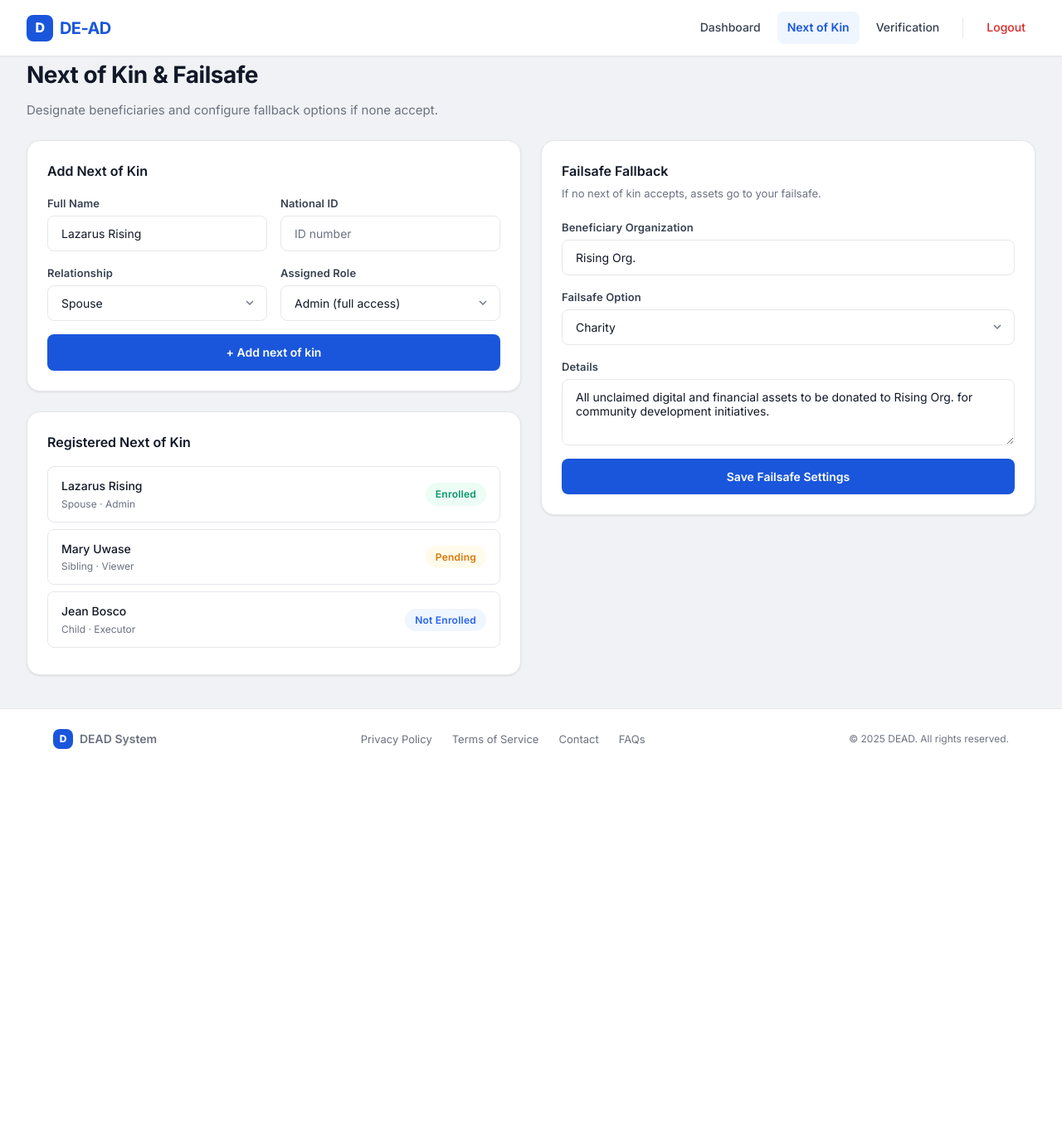
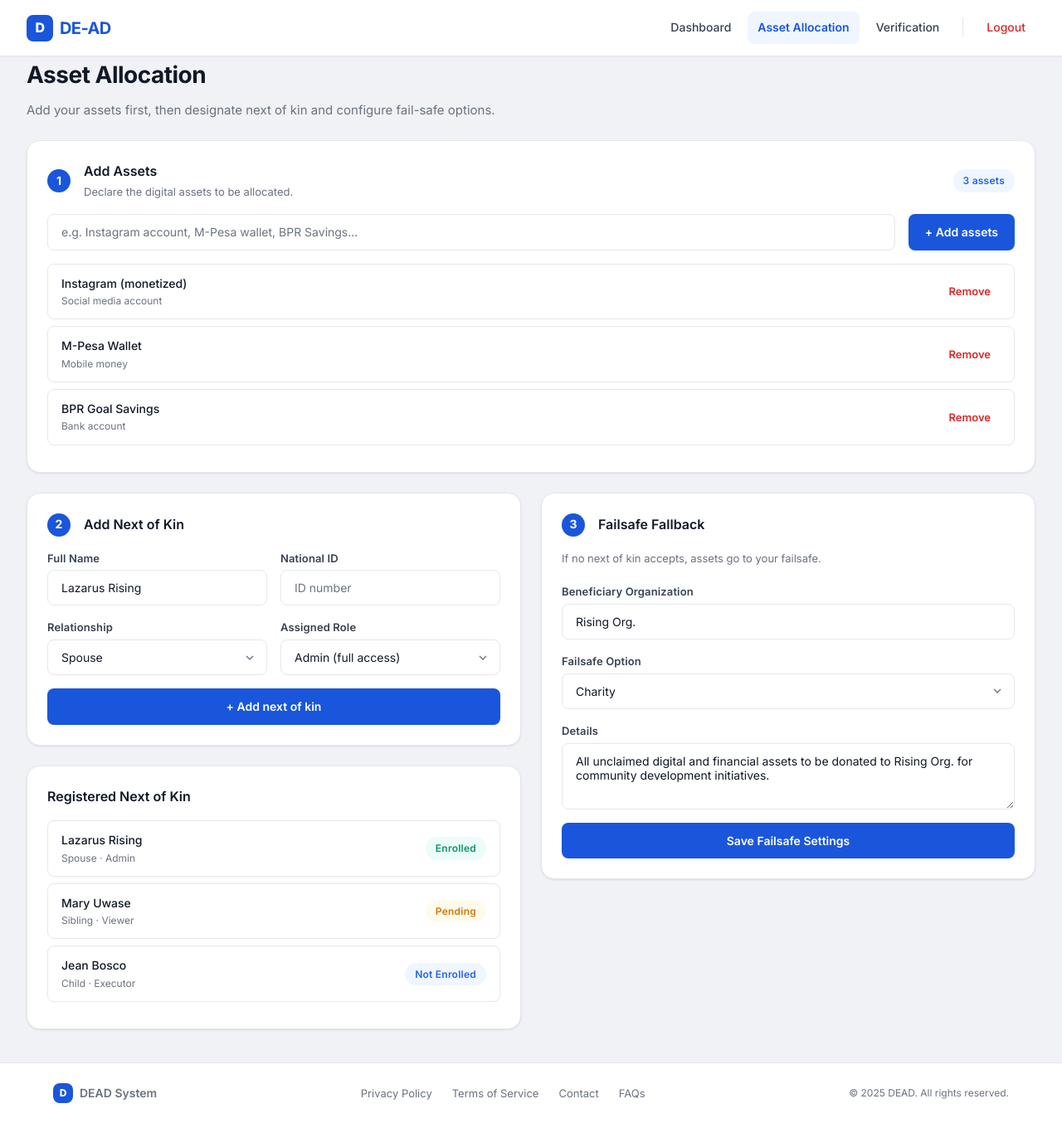
Before and after one commit to Ci-Daniels/group_29_DEAD, a Flask app: template src/frontend/templates/beneficiaries.html in a window 1280 px wide. Shown: the whole page at 83% size. Before the commit the page ends 903 px from the top, so only its background shows below. Run offline with Flask 3, Linux system fonts and the light colour scheme; the template is opened without the code that fills it, so the values that code supplies are empty.

Commit message:
added Add assets. use python preview.py to run

```diff
--- a/src/frontend/static/css/style.css
+++ b/src/frontend/static/css/style.css
@@ -1068,6 +1068,20 @@
   font-weight: 600;
 }
 
+.step-badge {
+  display: inline-flex;
+  align-items: center;
+  justify-content: center;
+  width: 28px;
+  height: 28px;
+  border-radius: 50%;
+  background: var(--brand);
+  color: white;
+  font-size: 14px;
+  font-weight: 700;
+  flex-shrink: 0;
+}
+
 /* ---------- Modal ---------- */
 .modal-overlay {
   position: fixed;
--- a/src/frontend/static/js/app.js
+++ b/src/frontend/static/js/app.js
@@ -162,4 +162,52 @@
     });
   }
 
+  // --- Add Assets (beneficiaries.html) ---
+  var addAssetBtn = document.getElementById('add-asset-btn');
+  if (addAssetBtn) {
+    addAssetBtn.addEventListener('click', function () {
+      var input = document.getElementById('asset-input');
+      var list = document.getElementById('asset-list');
+      var empty = document.getElementById('asset-empty');
+      var countBadge = document.getElementById('asset-count-badge');
+      if (!input || !list) return;
+      var name = input.value.trim();
+      if (!name) return;
+
+      var div = document.createElement('div');
+      div.className = 'list-item';
+      div.innerHTML =
+        '<div>' +
+          '<p class="list-item__title">' + name + '</p>' +
+          '<p class="list-item__subtitle">Digital asset</p>' +
+        '</div>' +
+        '<button class="btn btn-ghost btn-sm asset-remove-btn" style="color:var(--danger);">Remove</button>';
+      list.prepend(div);
+
+      input.value = '';
+
+      // Update count + toggle empty state
+      updateAssetListState(list, empty, countBadge);
+    });
+  }
+
+  // Remove asset (event delegation)
+  document.addEventListener('click', function (e) {
+    if (e.target && e.target.classList.contains('asset-remove-btn')) {
+      var item = e.target.closest('.list-item');
+      item.remove();
+      var list = document.getElementById('asset-list');
+      var empty = document.getElementById('asset-empty');
+      var countBadge = document.getElementById('asset-count-badge');
+      updateAssetListState(list, empty, countBadge);
+    }
+  });
+
+  function updateAssetListState(list, empty, countBadge) {
+    if (!list) return;
+    var count = list.querySelectorAll('.list-item').length;
+    if (countBadge) countBadge.textContent = count + ' asset' + (count !== 1 ? 's' : '');
+    if (empty) empty.hidden = count > 0;
+  }
+
 });
--- a/src/frontend/templates/beneficiaries.html
+++ b/src/frontend/templates/beneficiaries.html
@@ -1,24 +1,79 @@
 {% extends "base.html" %}
 {% set logged_in = true %}
-{% block title %}Next of Kin{% endblock %}
+{% block title %}Asset Allocation{% endblock %}
 
 {% block nav_extra %}
 <a href="{{ url_for('dashboard_page') }}" class="nav-link">Dashboard</a>
-<a href="{{ url_for('beneficiaries_page') }}" class="nav-link active">Next of Kin</a>
+<a href="{{ url_for('beneficiaries_page') }}" class="nav-link active">Asset Allocation</a>
 <a href="{{ url_for('verify_page') }}" class="nav-link">Verification</a>
 {% endblock %}
 
 {% block content %}
 
 <div class="page-header">
-  <h1>Next of Kin &amp; Failsafe</h1>
-  <p>Designate beneficiaries and configure fallback options if none accept.</p>
+  <h1>Asset Allocation</h1>
+  <p>Add your assets first, then designate next of kin and configure fail-safe options.</p>
+</div>
+
+<!-- Step 1: Add Assets -->
+<div class="card" style="margin-bottom:24px;">
+  <div class="section-header">
+    <div class="flex items-center gap-md">
+      <span class="step-badge">1</span>
+      <div>
+        <h2 class="section-header__title" style="margin:0;">Add Assets</h2>
+        <p style="font-size:13px;color:var(--text-muted);margin:2px 0 0;">Declare the digital assets to be allocated.</p>
+      </div>
+    </div>
+    <span class="badge badge--info" id="asset-count-badge">3 assets</span>
+  </div>
+
+  <div class="flex gap-md" style="margin-bottom:16px;">
+    <input type="text" class="form-control" id="asset-input" placeholder="e.g. Instagram account, M-Pesa wallet, BPR Savings..." style="flex:1;">
+    <button class="btn btn-primary" id="add-asset-btn">+ Add assets</button>
+  </div>
+
+  <div id="asset-list">
+    <div class="list-item">
+      <div>
+        <p class="list-item__title">Instagram (monetized)</p>
+        <p class="list-item__subtitle">Social media account</p>
+      </div>
+      <button class="btn btn-ghost btn-sm asset-remove-btn" style="color:var(--danger);">Remove</button>
+    </div>
+    <div class="list-item">
+      <div>
+        <p class="list-item__title">M-Pesa Wallet</p>
+        <p class="list-item__subtitle">Mobile money</p>
+      </div>
+      <button class="btn btn-ghost btn-sm asset-remove-btn" style="color:var(--danger);">Remove</button>
+    </div>
+    <div class="list-item">
+      <div>
+        <p class="list-item__title">BPR Goal Savings</p>
+        <p class="list-item__subtitle">Bank account</p>
+      </div>
+      <button class="btn btn-ghost btn-sm asset-remove-btn" style="color:var(--danger);">Remove</button>
+    </div>
+  </div>
+
+  <div class="empty-state" id="asset-empty" hidden>
+    <div class="empty-state-icon">&#128194;</div>
+    <p class="empty-state-text">No assets added yet</p>
+    <p class="empty-state-sub">Add at least one asset before assigning next of kin.</p>
+  </div>
 </div>
 
 <div class="grid cols-2 gap-lg">
   <div>
+    <!-- Step 2: Next of Kin -->
     <div class="card" style="margin-bottom:24px;">
-      <h2 style="font-size:16px;font-weight:600;margin-bottom:16px;">Add Next of Kin</h2>
+      <div class="section-header">
+        <div class="flex items-center gap-md">
+          <span class="step-badge">2</span>
+          <h2 class="section-header__title" style="margin:0;">Add Next of Kin</h2>
+        </div>
+      </div>
       <div class="form-row">
         <div class="form-group">
           <label class="form-label">Full Name</label>
@@ -81,9 +136,15 @@
   </div>
 
   <div>
+    <!-- Step 3: Failsafe -->
     <div class="card">
-      <h2 style="font-size:16px;font-weight:600;margin-bottom:4px;">Failsafe Fallback</h2>
-      <p style="font-size:13px;color:var(--text-muted);margin-bottom:20px;">If no next of kin accepts, assets go to your failsafe.</p>
+      <div class="section-header">
+        <div class="flex items-center gap-md">
+          <span class="step-badge">3</span>
+          <h2 class="section-header__title" style="margin:0;">Failsafe Fallback</h2>
+        </div>
+      </div>
+      <p style="font-size:13px;color:var(--text-muted);margin:0 0 20px;">If no next of kin accepts, assets go to your failsafe.</p>
 
       <div class="form-group">
         <label class="form-label">Beneficiary Organization</label>
```
